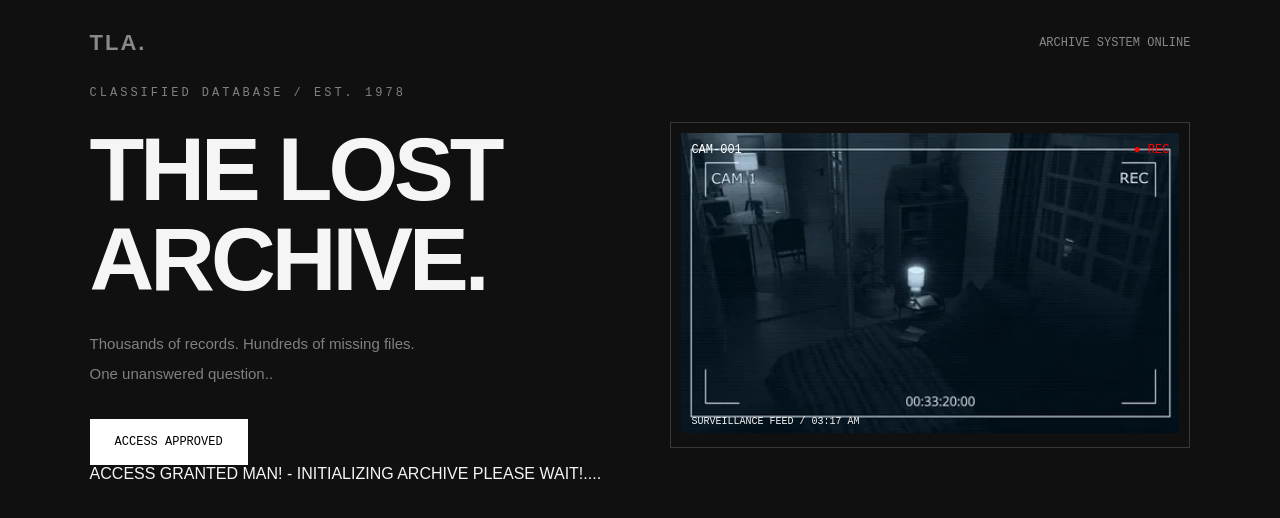
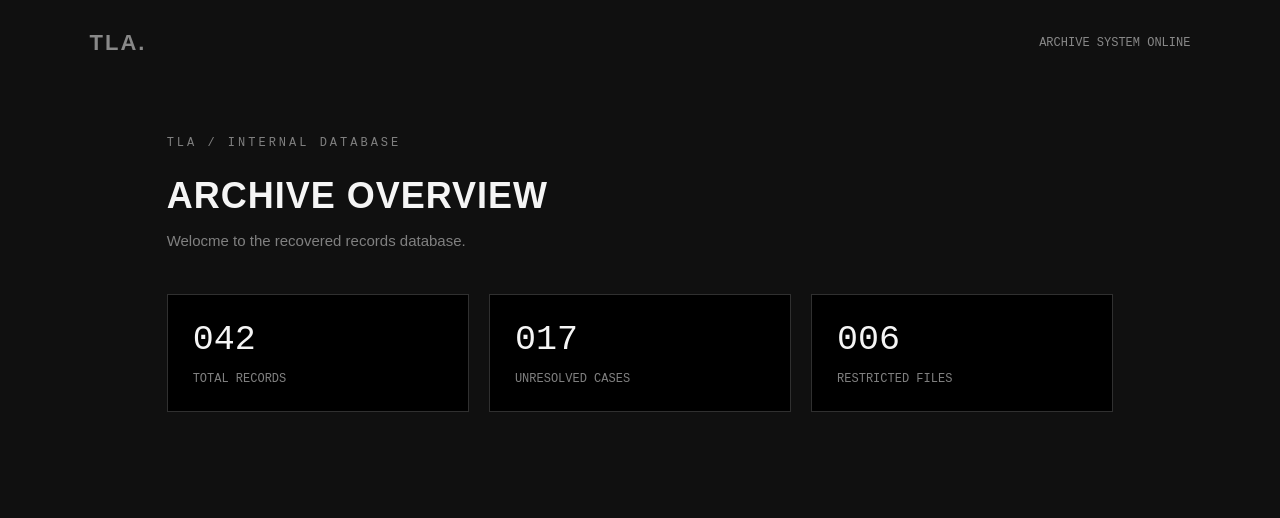
Before and after one commit to piyushoutthere-spec/archive3am, a plain HTML site: page index.html in a window 1280 px wide. Both pictures are taken after a click on the button "ENTER ARCHIVE->". Drawn offline with Linux system fonts and the light colour scheme.

Commit message:
I now added the stats for the archive dashboard and again used monospace font to match and theme and made the button to get the user into different page which contains the stats

```diff
--- a/arch.css
+++ b/arch.css
@@ -135,3 +135,48 @@ button:hover {
     font-size:10px;
     color: whitesmoke;
 }
+
+/*archive dash*/
+.dash {
+    display:none;
+    width:100%;
+    padding:50px 7%;
+}
+
+.dashheader h2 {
+    font-size:36px;
+    margin: 15px 0;
+    letter-spacing:1px;
+}
+
+.dashheader > p:last-child {
+    color: gray;
+    font-size: 15px;
+}
+
+/*archive stats*/
+
+.archivestats {
+    display:grid;
+    grid-template-columns: repeat(3,1fr);
+    gap:20px;
+    margin-top: 45px;
+}
+
+.archivestats div {
+    background: black;
+    border: 1px solid #303030;
+    padding: 25px;
+}
+
+.archivestats span {
+    font-family: monospace;
+    font-size: 35px;
+}
+
+.archivestats p {
+    color: gray;
+    font-family: monospace;
+    font-size: 12px;
+    margin-top: 12px;
+}
--- a/arch.js
+++ b/arch.js
@@ -1,9 +1,11 @@
-// enter archive button
+// switch from landing to dash
 const enterbtn = document.getElementById("enterbtn");
-const accesmsg= document.getElementById("accessmsg");
+const homepg = document.querySelector(".homepage");
+const hero = document.querySelector(".hero");
+const dash = document.getElementById("dash");
 
-enterbtn.addEventListener("click", function () {
-    accesmsg.textContent = "ACCESS GRANTED MAN! - INITIALIZING ARCHIVE PLEASE WAIT!....";
-    enterbtn.textContent = "ACCESS APPROVED";
-    enterbtn.disabled = true;
+//open dash
+enterbtn.addEventListener("click",function () {
+    hero.style.display = "none";
+    dash.style.display = "block";
 });
--- a/index.html
+++ b/index.html
@@ -46,6 +46,32 @@
                     </div>
                 </div>
             </section>
+
+            <!--main archive dash-->
+            <section class="dash" id="dash">
+                <div class="dashheader">
+                    <p class="eye">TLA / INTERNAL DATABASE</p>
+                    <h2>ARCHIVE OVERVIEW</h2>
+                    <p>Welocme to the recovered records database.</p>
+                </div>
+
+                <div class="archivestats">
+                    <div>
+                        <span>042</span>
+                        <p>TOTAL RECORDS</p>
+                    </div>
+
+                    <div>
+                        <span>017</span>
+                        <p>UNRESOLVED CASES</p>
+                    </div>
+
+                    <div>
+                        <span>006</span>
+                        <p>RESTRICTED FILES</p>
+                    </div>
+                </div>
+            </section>
         </main>
 
         <script src="arch.js"></script>
```
